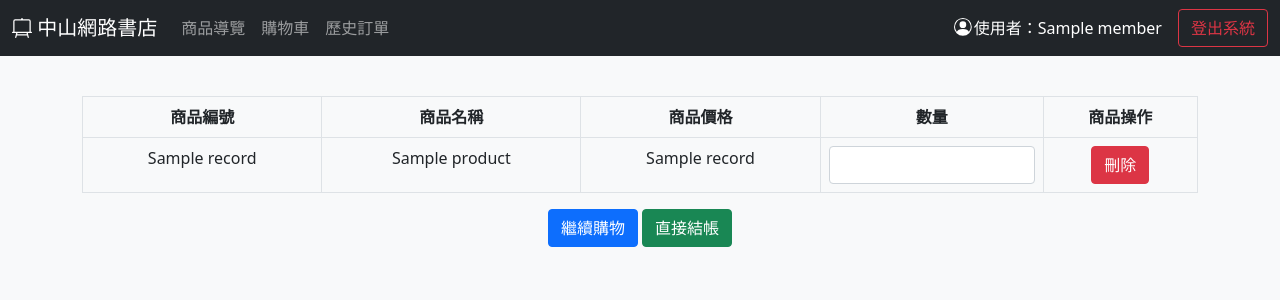
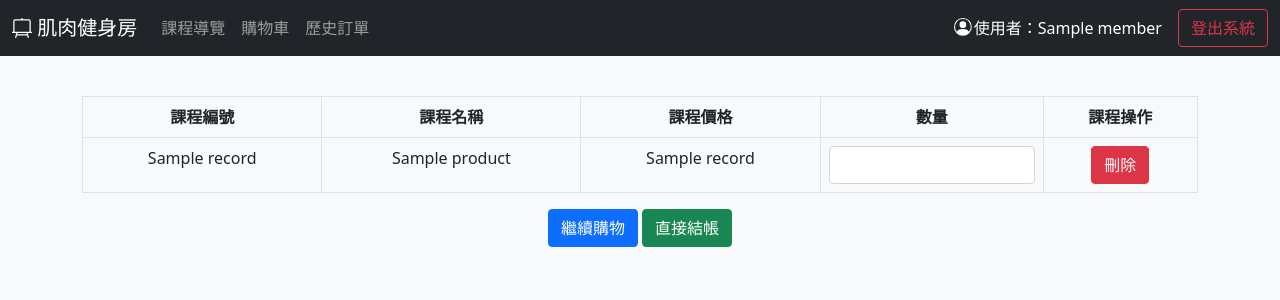
Before and after one commit to LHTsung/2024DBMS_Project1_G9, a Flask app: page /bookstore/cart in a window 1280 px wide. Shown: the top 300 px of the page. Run offline with Flask 2, Linux system fonts and the light colour scheme; a user stored in the database is signed in; a database or web service that is not in the repository returns one stand-in record (values such as "Sample title"); some libraries are stand-ins or nearby versions.

Commit message:
20241123

```diff
--- a/backstage/templates/backstage.html
+++ b/backstage/templates/backstage.html
@@ -44,7 +44,7 @@
             <svg xmlns="http://www.w3.org/2000/svg" width="20" height="20" fill="white" class="bi bi-easel2" viewBox="0 0 16 16">
                 <path fill-rule="evenodd" d="M8 0a.5.5 0 0 1 .447.276L8.81 1h4.69A1.5 1.5 0 0 1 15 2.5V11h.5a.5.5 0 0 1 0 1h-2.86l.845 3.379a.5.5 0 0 1-.97.242L12.11 14H3.89l-.405 1.621a.5.5 0 0 1-.97-.242L3.36 12H.5a.5.5 0 0 1 0-1H1V2.5A1.5 1.5 0 0 1 2.5 1h4.691l.362-.724A.5.5 0 0 1 8 0ZM2 11h12V2.5a.5.5 0 0 0-.5-.5h-11a.5.5 0 0 0-.5.5V11Zm9.61 1H4.39l-.25 1h7.72l-.25-1Z"/>
             </svg>
-            <a class="navbar-brand" href="#">&nbsp;中山網路書店後台管理系統</a>
+            <a class="navbar-brand" href="#">&nbsp;肌肉健身房後台管理系統</a>
             <button class="navbar-toggler" type="button" data-bs-toggle="collapse" data-bs-target="#navbarCollapse" aria-controls="navbarCollapse" aria-expanded="false" aria-label="Toggle navigation">
                 <span class="navbar-toggler-icon"></span>
             </button>
@@ -52,7 +52,7 @@
             <div class="collapse navbar-collapse" id="navbarCollapse">
                 <ul class="navbar-nav me-auto mb-2 mb-lg-0">
                     <li class="nav-item">
-                        <a class="nav-link" href="{{ url_for('manager.productManager') }}">商品管理</a>
+                        <a class="nav-link" href="{{ url_for('manager.productManager') }}">課程管理</a>
                     </li>
                     <li class="nav-item">
                         <a class="nav-link" href="{{ url_for('manager.orderManager') }}">訂單管理</a>
--- a/backstage/views/manager.py
+++ b/backstage/views/manager.py
@@ -51,10 +51,10 @@ def book():
     book_data = []
     for i in book_row:
         book = {
-            '商品編號': i[0],
-            '商品名稱': i[1],
-            '商品售價': i[2],
-            '商品類別': i[3]
+            '課程編號': i[0],
+            '課程名稱': i[1],
+            '課程售價': i[2],
+            '課程類別': i[3]
         }
         book_data.append(book)
     return book_data
@@ -81,7 +81,7 @@ def add():
 
         # 檢查欄位的長度
         if len(pname) < 1 or len(price) < 1:
-            flash('商品名稱或價格不可為空。')
+            flash('課程名稱或價格不可為空。')
             return redirect(url_for('manager.productManager'))
 
 
@@ -136,11 +136,11 @@ def show_info():
     description = data[4]
 
     product = {
-        '商品編號': pid,
-        '商品名稱': pname,
+        '課程編號': pid,
+        '課程名稱': pname,
         '單價': price,
         '類別': category,
-        '商品敘述': description
+        '課程敘述': description
     }
     return product
 
@@ -168,10 +168,66 @@ def orderManager():
         for j in orderdetail_row:
             orderdetail = {
                 '訂單編號': j[0],
-                '商品名稱': j[1],
-                '商品單價': j[2],
+                '課程名稱': j[1],
+                '課程單價': j[2],
                 '訂購數量': j[3]
             }
             order_detail.append(orderdetail)
 
     return render_template('orderManager.html', orderData = order_data, orderDetail = order_detail, user=current_user.name)
+
+
+@manager.route('/orderTracker', methods=['GET', 'POST'])
+@login_required
+def orderTracker():
+    order_data = []
+    order_detail = []
+    # 訂單被刪除
+    if 'delete' in request.values:
+        oid = request.values.get('delete')
+        data = Record.delete_check(oid)
+        print(oid)
+        if(data != None):
+            flash('failed')
+        else:
+            Order_List.delete_order(oid)
+            return redirect(url_for('manager.orderTracker'))
+    # 新增接單訓練員
+    if 'trainer_add' in request.values:
+        oid = request.values.get('trainer_add')
+        trainer = request.values.get('ename')
+        print(oid)
+        print(trainer)
+        if trainer is None or trainer.strip() == '':
+            flash('failed')
+        else:
+            Order_List.update_trainer(oid, trainer)
+            return redirect(url_for('manager.orderTracker'))
+    if request.method == 'POST':
+        pass
+    else:
+        order_row = Order_List.get_order()
+        # order_data = []
+        for i in order_row:
+            status = "已接單" if i[4] else "未接單"
+            order = {
+                '訂單編號': i[0],
+                '訂購人': i[1],
+                '訂單總價': i[2],
+                '訂單時間': i[3],
+                '接單訓練員': i[4],
+                '訂單狀態': status
+            }
+            order_data.append(order)
+        orderdetail_row = Order_List.get_orderdetail()
+        # order_detail = []
+        for j in orderdetail_row:
+            orderdetail = {
+                '訂單編號': j[0],
+                '課程名稱': j[1],
+                '課程單價': j[2],
+                '訂購數量': j[3],
+                '接單訓練員': j[4]
+            }
+            order_detail.append(orderdetail)
+    return render_template('orderTracker.html', orderData = order_data, orderDetail = order_detail, user=current_user.name)
--- a/bookstore/templates/cart.html
+++ b/bookstore/templates/cart.html
@@ -23,26 +23,26 @@
   <form method="post" action={{ url_for('bookstore.cart') }}>
     <table class="table table-bordered">
       <tr>
-        <th><center>商品編號</center></th>
-        <th><center>商品名稱</center></th>
-        <th><center>商品價格</center></th>
+        <th><center>課程編號</center></th>
+        <th><center>課程名稱</center></th>
+        <th><center>課程價格</center></th>
         <th><center>數量</center></th>
-        <th><center>商品操作</center></th>
+        <th><center>課程操作</center></th>
       </tr>
       {% for book in data %}
       <tr>
-        <td> <center>{{ book.商品編號 }}</center></td>
-        <td> <center>{{ book.商品名稱 }}</center></td>
-        <td> <center>{{ book.商品價格 }}</center></td>
+        <td> <center>{{ book.課程編號 }}</center></td>
+        <td> <center>{{ book.課程名稱 }}</center></td>
+        <td> <center>{{ book.課程價格 }}</center></td>
         <td width="20%">
           <center>
-            <input class="form-control" type="number" onkeyup="value=value.replace(/[^\d]/g,'')" min="1" value="{{ book.數量 }}" name="{{ book.商品編號 }}">
+            <input class="form-control" type="number" onkeyup="value=value.replace(/[^\d]/g,'')" min="1" value="{{ book.數量 }}" name="{{ book.課程編號 }}">
 
           </center>
         </td>
         <td>
           <center>
-            <button class="btn btn-danger" type="submit" value="{{book.商品編號}}" name="delete" onclick="return (confirm('你確定要刪除 \'{{ book.商品名稱 }}\' 嗎？'))">
+            <button class="btn btn-danger" type="submit" value="{{book.課程編號}}" name="delete" onclick="return (confirm('你確定要刪除 \'{{ book.課程名稱 }}\' 嗎？'))">
               刪除
             </button>
           </center>
--- a/bookstore/templates/frontstage.html
+++ b/bookstore/templates/frontstage.html
@@ -39,7 +39,7 @@
             <svg xmlns="http://www.w3.org/2000/svg" width="20" height="20" fill="white" class="bi bi-easel2" viewBox="0 0 16 16">
                 <path fill-rule="evenodd" d="M8 0a.5.5 0 0 1 .447.276L8.81 1h4.69A1.5 1.5 0 0 1 15 2.5V11h.5a.5.5 0 0 1 0 1h-2.86l.845 3.379a.5.5 0 0 1-.97.242L12.11 14H3.89l-.405 1.621a.5.5 0 0 1-.97-.242L3.36 12H.5a.5.5 0 0 1 0-1H1V2.5A1.5 1.5 0 0 1 2.5 1h4.691l.362-.724A.5.5 0 0 1 8 0ZM2 11h12V2.5a.5.5 0 0 0-.5-.5h-11a.5.5 0 0 0-.5.5V11Zm9.61 1H4.39l-.25 1h7.72l-.25-1Z"/>
             </svg>
-            <a class="navbar-brand" href="#">&nbsp;中山網路書店</a>
+            <a class="navbar-brand" href="#">&nbsp;肌肉健身房</a>
             <button class="navbar-toggler" type="button" data-bs-toggle="collapse" data-bs-target="#navbarCollapse" aria-controls="navbarCollapse" aria-expanded="false" aria-label="Toggle navigation">
                 <span class="navbar-toggler-icon"></span>
             </button>
@@ -47,7 +47,7 @@
             <div class="collapse navbar-collapse" id="navbarCollapse">
                 <ul class="navbar-nav me-auto mb-2 mb-lg-0">
                     <li class="nav-item">
-                        <a class="nav-link" href="{{ url_for('bookstore.bookstore') }}">商品導覽</a>
+                        <a class="nav-link" href="{{ url_for('bookstore.bookstore') }}">課程導覽</a>
                     </li>
                     <li class="nav-item">
                         <a class="nav-link" href="{{ url_for('bookstore.cart') }}">購物車</a>
--- a/bookstore/views/store.py
+++ b/bookstore/views/store.py
@@ -43,9 +43,9 @@ def bookstore():
 
         for i in book_row:
             book = {
-                '商品編號': i[0],
-                '商品名稱': i[1],
-                '商品價格': i[2]
+                '課程編號': i[0],
+                '課程名稱': i[1],
+                '課程價格': i[2]
             }
             book_data.append(book)
             total = total + 1
@@ -73,12 +73,12 @@ def bookstore():
         image = 'sdg.jpg'
 
         product = {
-            '商品編號': pid,
-            '商品名稱': pname,
+            '課程編號': pid,
+            '課程名稱': pname,
             '單價': price,
             '類別': category,
-            '商品敘述': description,
-            '商品圖片': image
+            '課程敘述': description,
+            '課程圖片': image
         }
 
         return render_template('product.html', data = product, user=current_user.name)
@@ -94,9 +94,9 @@ def bookstore():
 
         for i in book_row:
             book = {
-                '商品編號': i[0],
-                '商品名稱': i[1],
-                '商品價格': i[2]
+                '課程編號': i[0],
+                '課程名稱': i[1],
+                '課程價格': i[2]
             }
             book_data.append(book)
 
@@ -120,9 +120,9 @@ def bookstore():
 
         for i in book_row:
             book = {
-                '商品編號': i[0],
-                '商品名稱': i[1],
-                '商品價格': i[2]
+                '課程編號': i[0],
+                '課程名稱': i[1],
+                '課程價格': i[2]
             }
 
             book_data.append(book)
@@ -141,9 +141,9 @@ def bookstore():
         temp = 0
         for i in book_row:
             book = {
-                '商品編號': i[0],
-                '商品名稱': i[1],
-                '商品價格': i[2],
+                '課程編號': i[0],
+                '課程名稱': i[1],
+                '課程價格': i[2],
             }
             if len(book_data) < 9:
                 book_data.append(book)
@@ -160,7 +160,7 @@ def cart():
             flash('No permission')
             return redirect(url_for('manager.home'))
 
-    # 回傳有 pid 代表要 加商品
+    # 回傳有 pid 代表要 加課程
     if request.method == 'POST':
         if "pid" in request.form:
             data = Cart.get_cart(current_user.id)
@@ -176,9 +176,9 @@ def cart():
                 flash('Product ID is missing.')
                 return redirect(url_for('bookstore.cart'))  # 返回購物車頁面並顯示錯誤信息
 
-            # 檢查購物車裡面有沒有商品
+            # 檢查購物車裡面有沒有課程
             product = Record.check_product(pid, tno)
-            # 取得商品價錢
+            # 取得課程價錢
             price = Product.get_product(pid)[2]
 
             # 如果購物車裡面沒有的話，把它加一個進去
@@ -235,9 +235,9 @@ def order():
     for i in product_row:
         pname = Product.get_name(i[1])
         product = {
-            '商品編號': i[1],
-            '商品名稱': pname,
-            '商品價格': i[3],
+            '課程編號': i[1],
+            '課程名稱': pname,
+            '課程價格': i[3],
             '數量': i[2]
         }
         product_data.append(product)
@@ -271,8 +271,8 @@ def orderlist():
     for j in orderdetail_row:
         temp = {
             '訂單編號': j[0],
-            '商品名稱': j[1],
-            '商品單價': j[2],
+            '課程名稱': j[1],
+            '課程單價': j[2],
             '訂購數量': j[3]
         }
         orderdetail.append(temp)
@@ -287,7 +287,7 @@ def change_order():
 
     for i in product_row:
 
-        # i[0]：交易編號 / i[1]：商品編號 / i[2]：數量 / i[3]：價格
+        # i[0]：交易編號 / i[1]：課程編號 / i[2]：數量 / i[3]：價格
         if int(request.form[i[1]]) != i[2]:
             Record.update_product({
                 'amount':request.form[i[1]],
@@ -318,9 +318,9 @@ def only_cart():
         amount = i[2]
 
         product = {
-            '商品編號': pid,
-            '商品名稱': pname,
-            '商品價格': price,
+            '課程編號': pid,
+            '課程名稱': pname,
+            '課程價格': price,
             '數量': amount
         }
         product_data.append(product)
--- a/templates/index.html
+++ b/templates/index.html
@@ -3,12 +3,12 @@
 {{ super() }}
 {% endblock head %}
 
-{% block title %}中山網路書店{% endblock title%}
+{% block title %}肌肉健身房{% endblock title%}
 
 {% block content%}
 <div class="position-absolute top-50 start-50 translate-middle">
     <img class="index_pic" src="{{ url_for('static', filename='./img/home.png') }}">
-    <h1 class="index_title">中山網路書店</h1>
+    <h1 class="index_title">肌肉健身房</h1>
     <div class="btn_div">
         <a href="{{ url_for('api.register') }}">
             <button class="index_btn">註冊</button>
```
Also changed, not shown: api/sql.py (+40 -8 lines), backstage/templates/dashboard.html (+73 -3 lines), backstage/templates/edit.html (+8 -8 lines), backstage/templates/manager.html (+11 -11 lines), backstage/templates/orderManager.html (+5 -5 lines), backstage/templates/productManager.html (+19 -19 lines), backstage/views/analysis.py (+25 -1 lines), bookstore/templates/bookstore.html (+6 -6 lines), bookstore/templates/order.html (+6 -6 lines), bookstore/templates/orderlist.html (+4 -4 lines), bookstore/templates/product.html (+8 -8 lines), ebook.sql (+40 -22 lines), link.py (+4 -3 lines), README.md.
